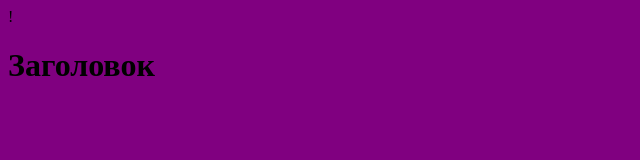
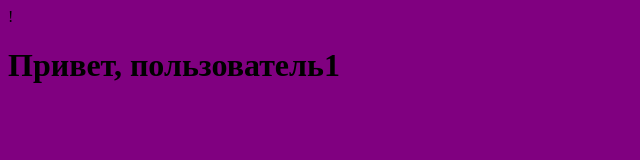
Before and after one commit to Enddless/block, a plain HTML site: page index.html in a window 1280 px wide. Shown: the whole page, without its empty margins (0-640 px from the left). Drawn offline with Linux system fonts and the light colour scheme.

Commit message:
доавибил приветсвтеи

```diff
--- a/index.html
+++ b/index.html
@@ -8,6 +8,6 @@
     <link rel="stylesheet" href="style.css">
   </head>
   <body>
-    <h1>Заголовок</h1>
+    <h1>Привет, пользователь1</h1>
   </body>
 </html>
```
